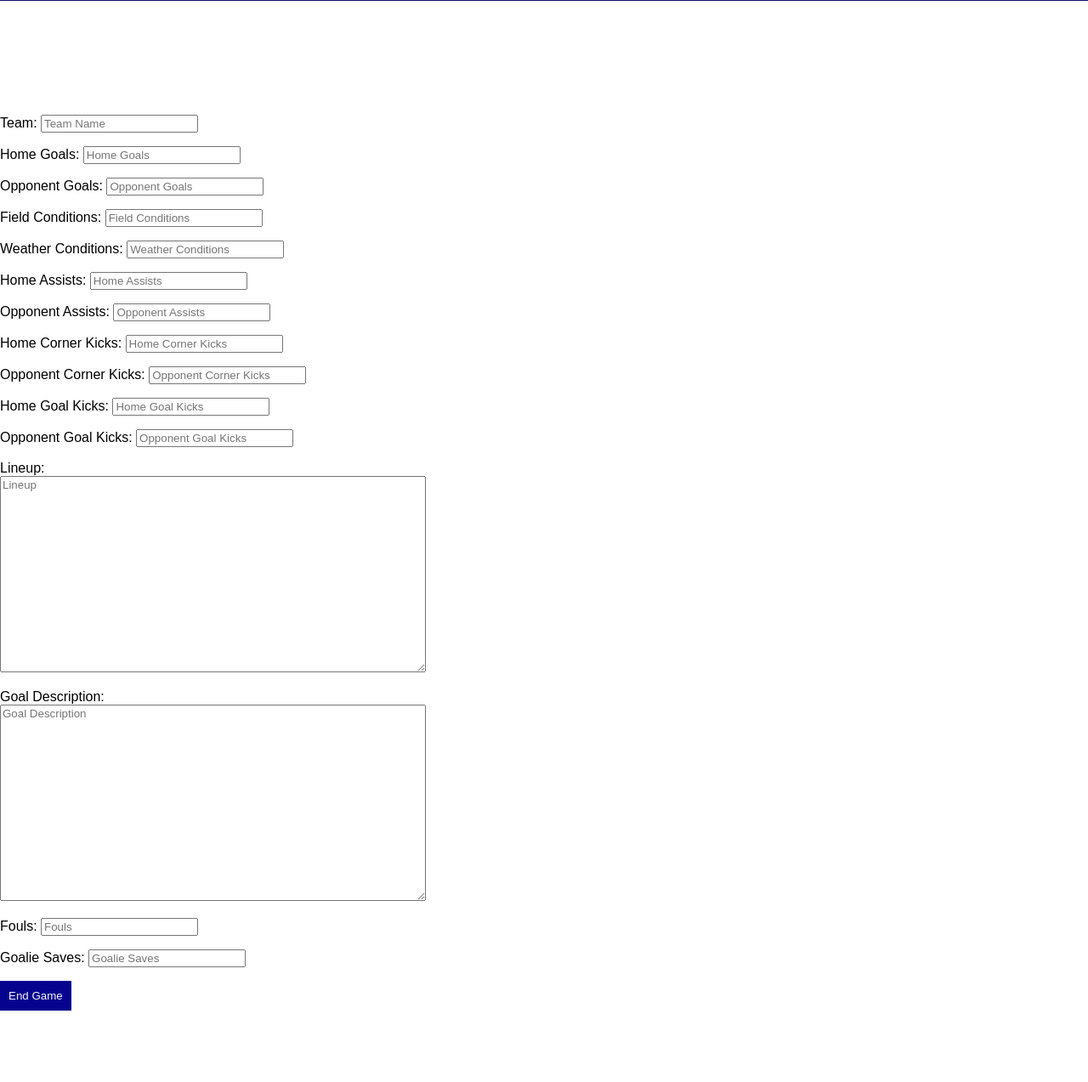
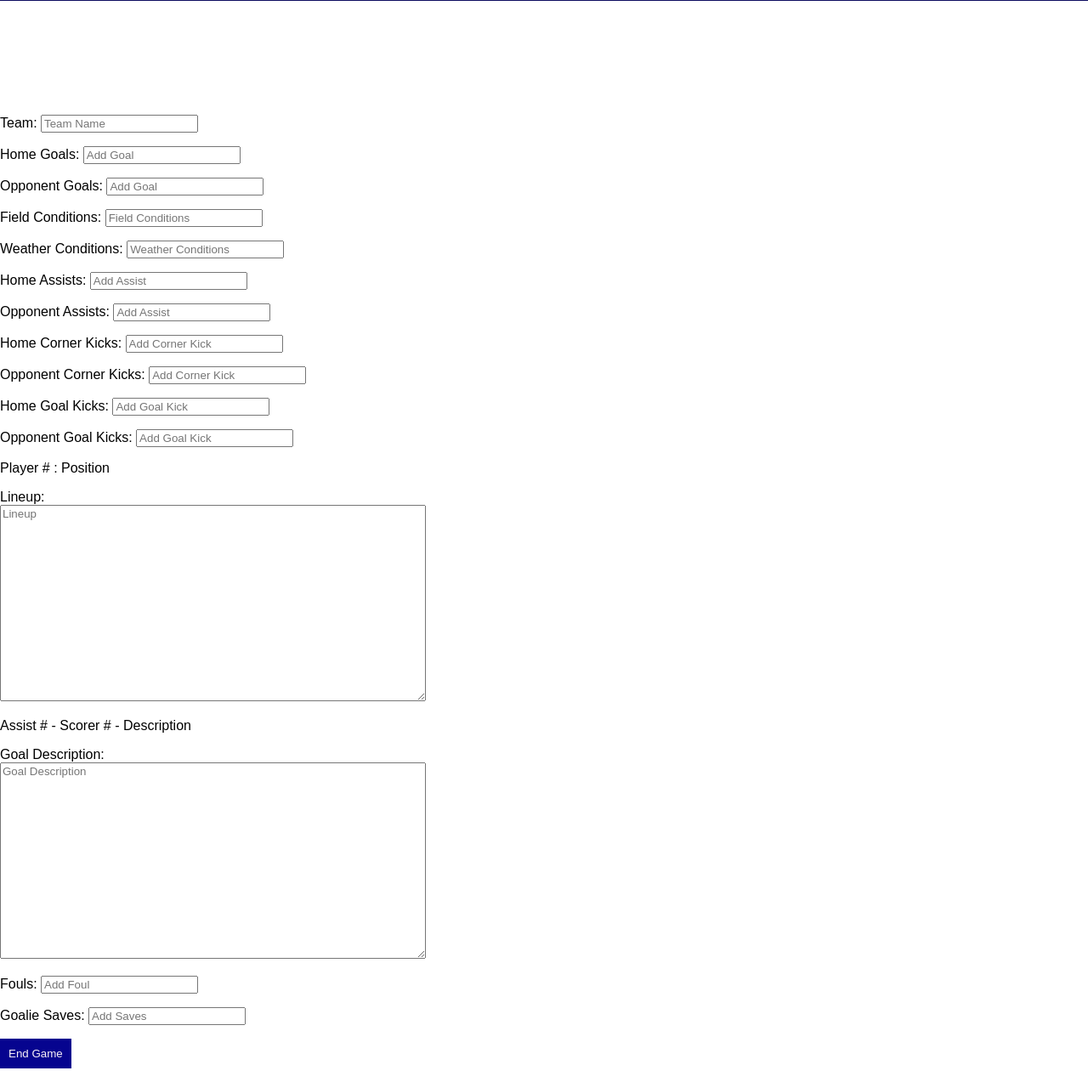
Before and after one commit to mopaws/SoccerStats, a Flask app: page /createGame/ in a window 1280 px wide. Shown: the part 195-1468 px from the top of the page at 85% size. Before the commit the page ends 1384 px from the top, so only its background shows below. Run offline with Flask 3, Linux system fonts and the light colour scheme; some libraries are stand-ins or nearby versions.

Commit message:
Update createReport.html

```diff
--- a/templates/createReport.html
+++ b/templates/createReport.html
@@ -14,18 +14,19 @@
         <p>
             <label for="home_goals">Home Goals: </label>
             <input type="number" name="home_goals"
-                   placeholder="Home Goals">
+                   placeholder="Add Goal">
             </input>
         </p>
 
         <p>
             <label for="opponent_goals">Opponent Goals: </label>
             <input type="number" name="opponent_goals"
-                   placeholder="Opponent Goals">
+                   placeholder="Add Goal">
             </input>
         </p>
 
         <p>
+
             <label for="field_conditions">Field Conditions: </label>
             <input type="text" name="field_conditions"
                    placeholder="Field Conditions">
@@ -42,46 +43,47 @@
         <p>
             <label for="home_assists">Home Assists: </label>
             <input type="number" name="home_assists"
-                   placeholder="Home Assists">
+                   placeholder="Add Assist">
             </input>
         </p>
 
         <p>
             <label for="opponent_assists">Opponent Assists: </label>
             <input type="number" name="opponent_assists"
-                   placeholder="Opponent Assists">
+                   placeholder="Add Assist">
             </input>
         </p>
 
         <p>
             <label for="home_corner_kicks">Home Corner Kicks: </label>
             <input type="number" name="home_corner_kicks"
-                   placeholder="Home Corner Kicks">
+                   placeholder="Add Corner Kick">
             </input>
         </p>
 
         <p>
             <label for="opponent_corner_kicks">Opponent Corner Kicks: </label>
             <input type="number" name="opponent_corner_kicks"
-                   placeholder="Opponent Corner Kicks">
+                   placeholder="Add Corner Kick">
             </input>
         </p>
 
         <p>
             <label for="home_goal_kicks">Home Goal Kicks: </label>
             <input type="number" name="home_goal_kicks"
-                   placeholder="Home Goal Kicks">
+                   placeholder="Add Goal Kick">
             </input>
         </p>
 
         <p>
             <label for="opponent_goal_kicks">Opponent Goal Kicks: </label>
             <input type="number" name="opponent_goal_kicks"
-                   placeholder="Opponent Goal Kicks">
+                   placeholder="Add Goal Kick">
             </input>
         </p>
 
         <p>
+            <p>Player # : Position</p>
             <label for="lineup">Lineup: </label>
             <br>
             <textarea name="lineup"
@@ -92,6 +94,7 @@
             </p>
 
         <p>
+            <p>Assist # - Scorer # - Description</p>
             <label for="goal_description">Goal Description: </label>
             <br>
             <textarea name="goal_description"
@@ -104,14 +107,14 @@
         <p>
             <label for="fouls">Fouls: </label>
             <input type="number" name="fouls"
-                   placeholder="Fouls">
+                   placeholder="Add Foul">
             </input>
         </p>
 
         <p>
             <label for="goalie_saves">Goalie Saves: </label>
             <input type="number" name="goalie_saves"
-                   placeholder="Goalie Saves">
+                   placeholder="Add Saves">
             </input>
         </p>
 
```
